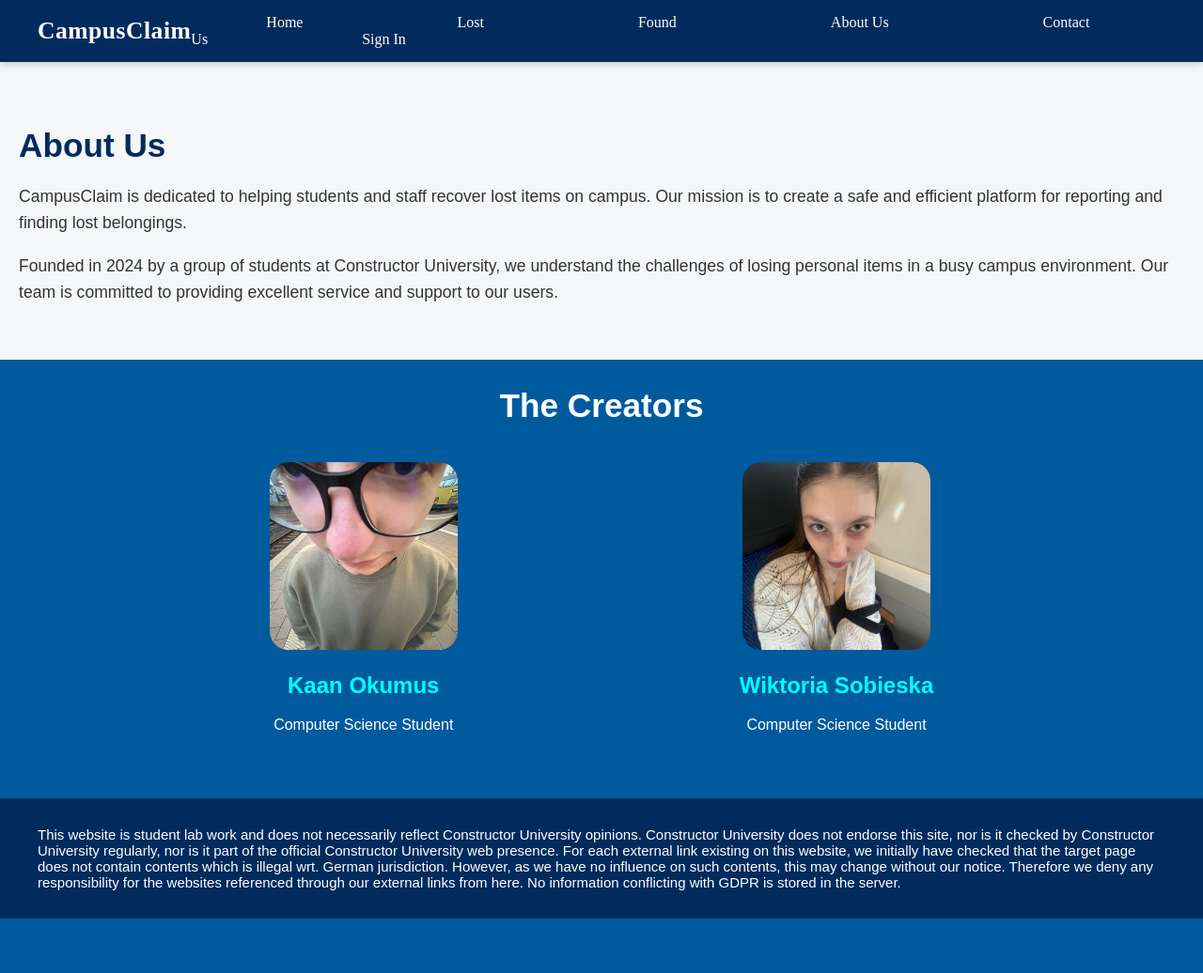
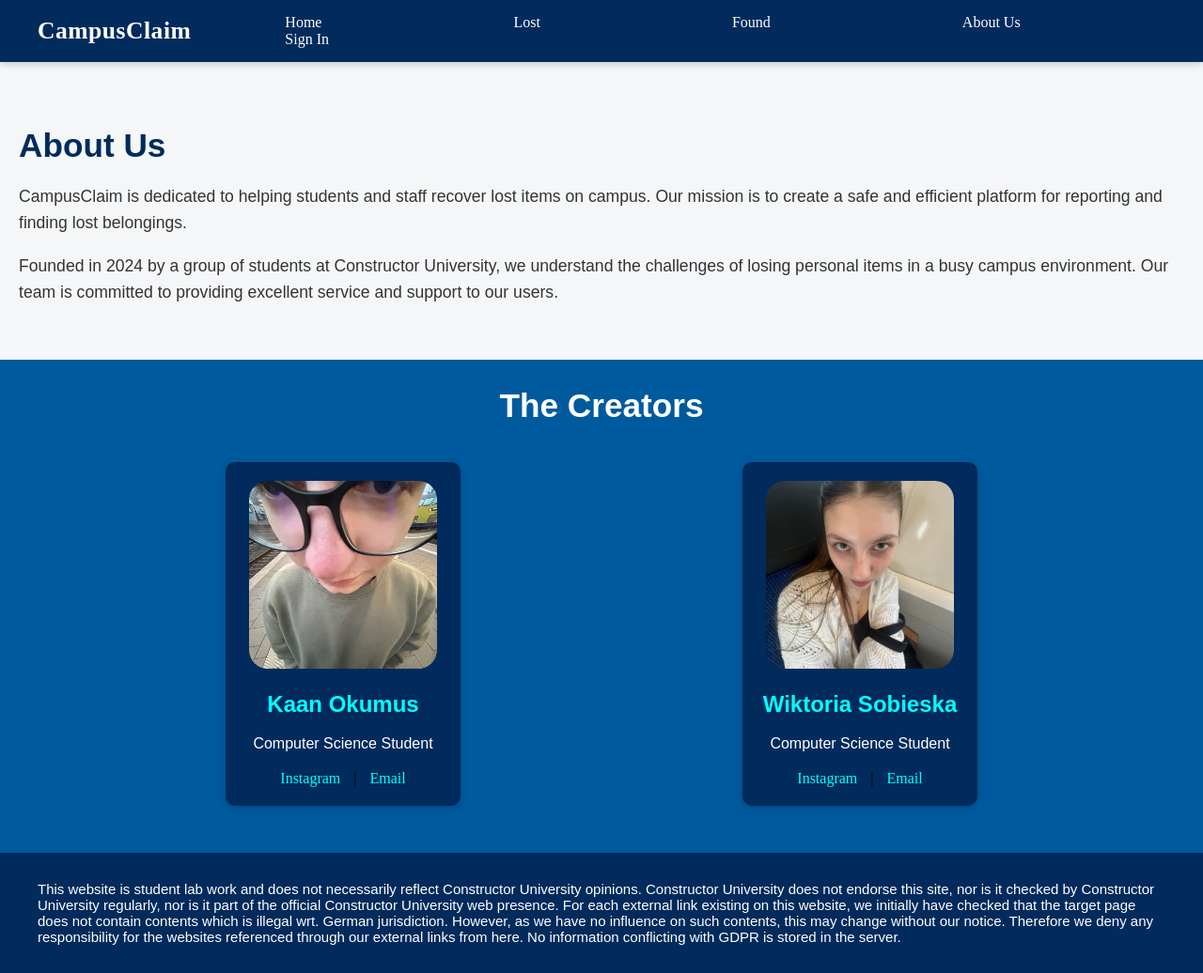
Before and after one commit to KaanOkumus355/CampusClaim, a plain HTML site: page Public/About_us.html in a window 1280 px wide. Shown: the whole page at 94% size. Before the commit the page ends 978 px from the top, so only its background shows below. Drawn offline with Linux system fonts and the light colour scheme.

Commit message:
Completed The CampusClaim CD

```diff
--- a/Public/About_us.html
+++ b/Public/About_us.html
@@ -14,7 +14,6 @@
             <a href="#lost">Lost</a>
             <a href="#found">Found</a>
             <a href="About_us.html">About Us</a>
-            <a href="#contact">Contact Us</a>
             <a href="Sign_in.html">Sign In</a>
         </nav>
     </header>
@@ -32,11 +31,19 @@
                 <img src="photos/asdasd.jpg" alt="Kaan Okumus">
                 <h3>Kaan Okumus</h3>
                 <p>Computer Science Student</p>
+                <span class="social-links">
+                    <a href="https://www.instagram.com/kaanokumus35/" target="_blank">Instagram</a> |
+                    <a href="mailto:kokumusatconstructor.univeristy">Email</a>
+                </span>
             </div>
             <div class="creators-card">
                 <img src="photos/wiktoria2.jpg" alt="Wiktoria Sobieska">
                 <h3>Wiktoria Sobieska</h3>
                 <p>Computer Science Student</p>
+                <span class="social-links">
+                    <a href="https://www.instagram.com/_wikiiis_/" target="_blank">Instagram</a> |
+                    <a href="mailto:wsobieskaatconstructor.univeristy">Email</a>
+                </span>
         </div>
     </section>
 
--- a/Public/styles.css
+++ b/Public/styles.css
@@ -25,7 +25,7 @@
 nav a {
     color: white;
     text-decoration: none;
-    margin: 0 80px;
+    margin: 0 100px;
     font-weight: 500;
     transition: 0.3s;
 }
@@ -211,6 +211,15 @@
     flex-wrap: nowrap;
 }
 
+#creators .creators-card {
+    background: #002B5C;
+    padding: 20px;
+    border-radius: 10px;
+    box-shadow: 0 2px 8px rgba(0,0,0,0.2);
+    width: 250px;
+    text-align: center;
+}
+
 #creators .creators-card h3{
     font-family: 'Nunito', sans-serif;
     font-size: 1.5em;
@@ -238,3 +247,20 @@
     margin: 0 auto 15px auto;
     display:block;
 }
+
+#creators .social-links {
+    margin-top: 10px;
+    text-align: center;
+}
+
+#creators .social-links a {
+    color: #00ffff;
+    text-decoration: none;
+    margin: 0 10px;
+    font-weight: 500;
+    transition: 0.3s;
+}
+
+#creators .social-links a:hover {
+    color: #0078D4;
+}
```
Also changed, not shown: Public/Sign_in.html (+5 -4 lines), Public/index.html (+0 -1 lines), 1 other file.
